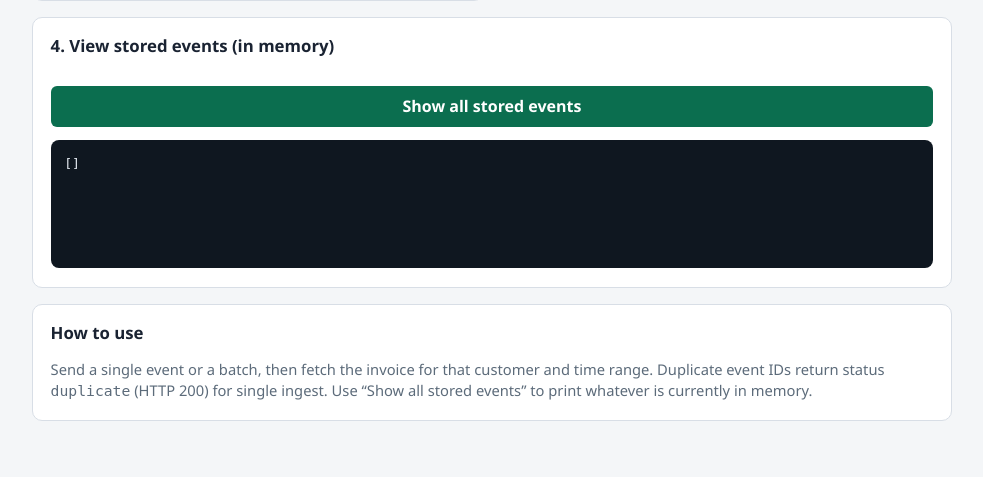
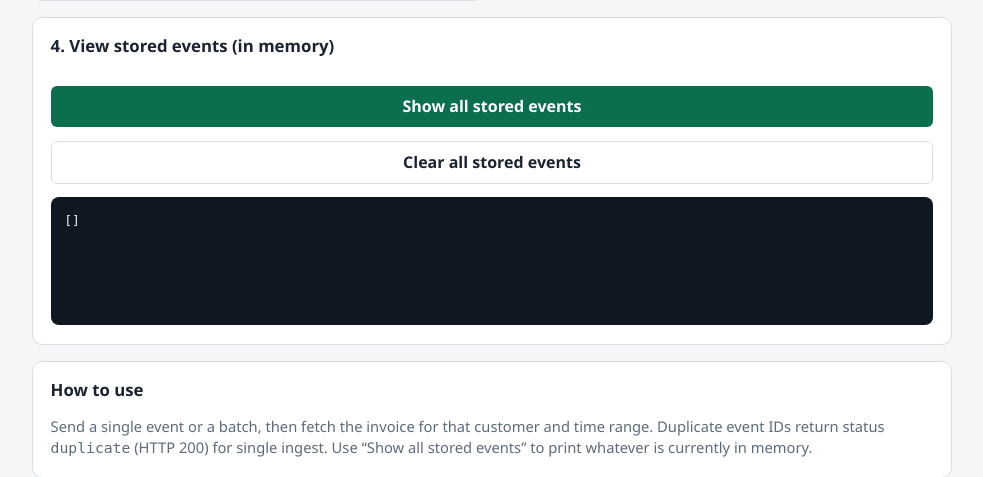
Before and after one commit to sumasreeeduru/BillingUsageMeteringService, a web app: page / in a window 1280 px wide. Shown: the part 1205-1682 px from the top of the page, without its empty margins (148-1131 px from the left). Before the commit the page ends 1626 px from the top, so only its background shows below. Run offline with its HTML, style and script files only (its server is not run), Linux system fonts and the light colour scheme; data that the repository does not hold is empty.

Commit message:
added delete call to clear db

```diff
--- a/src/main/java/usagebilling/repository/InMemoryUsageEventRepository.java
+++ b/src/main/java/usagebilling/repository/InMemoryUsageEventRepository.java
@@ -96,4 +96,9 @@ public class InMemoryUsageEventRepository
     public List<UsageEvent> findAll() {
         return new ArrayList<>(events.values());
     }
+
+    @Override
+    public void clear() {
+        events.clear();
+    }
 }
--- a/src/main/java/usagebilling/repository/UsageEventRepository.java
+++ b/src/main/java/usagebilling/repository/UsageEventRepository.java
@@ -21,4 +21,6 @@ public interface UsageEventRepository {
     );
 
     List<UsageEvent> findAll();
+
+    void clear();
 }
--- a/src/main/java/usagebilling/service/UsageEventService.java
+++ b/src/main/java/usagebilling/service/UsageEventService.java
@@ -40,6 +40,11 @@ public class UsageEventService {
         List<UsageEvent> all = repository.findAll();
         System.out.println("Stored events (" + all.size() + "): " + all);
         return all;
+    }
+
+    public void clearAll() {
+        repository.clear();
+        System.out.println("Stored events cleared");
     }
 
     public void ingestBatch(List<UsageEventRequest> requests) {
--- a/src/main/resources/static/index.html
+++ b/src/main/resources/static/index.html
@@ -206,6 +206,7 @@
     <section class="full">
       <h2>4. View stored events (in memory)</h2>
       <button id="listEventsBtn" type="button">Show all stored events</button>
+      <button id="clearEventsBtn" class="secondary" type="button">Clear all stored events</button>
       <p id="listStatus" class="status"></p>
       <pre id="listResult">[]</pre>
     </section>
@@ -403,6 +404,32 @@
       }
     });
 
+    document.getElementById("clearEventsBtn").addEventListener("click", async () => {
+      const statusEl = document.getElementById("listStatus");
+      const resultEl = document.getElementById("listResult");
+
+      if (!confirm("Clear all stored events from memory?")) {
+        return;
+      }
+
+      statusEl.textContent = "Clearing...";
+      statusEl.className = "status";
+
+      try {
+        const response = await fetch("/v1/usage/events", { method: "DELETE" });
+        const text = await response.text();
+        let data;
+        try { data = JSON.parse(text); } catch { data = text; }
+        resultEl.textContent = JSON.stringify(data, null, 2);
+        statusEl.textContent = "HTTP " + response.status;
+        statusEl.className = response.ok ? "status ok" : "status err";
+      } catch (e) {
+        resultEl.textContent = String(e);
+        statusEl.textContent = "Request failed";
+        statusEl.className = "status err";
+      }
+    });
+
     setDefaults();
   </script>
 </body>
```
Also changed, not shown: src/main/java/usagebilling/controller/UsageEventController.java (+16 -1 lines).
